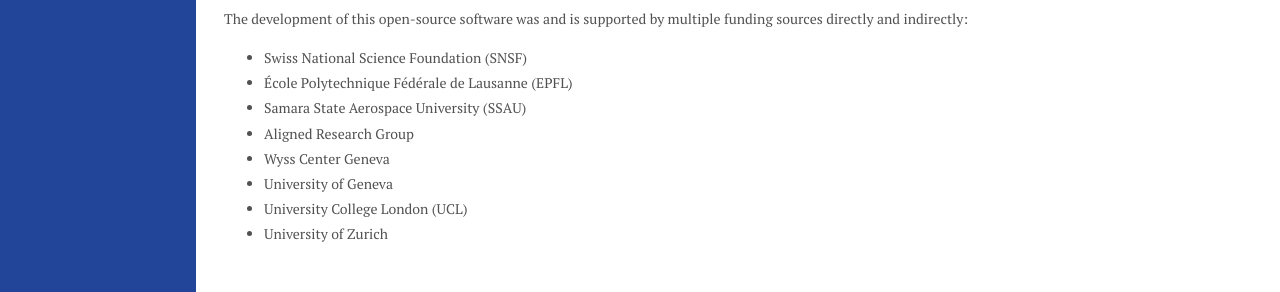
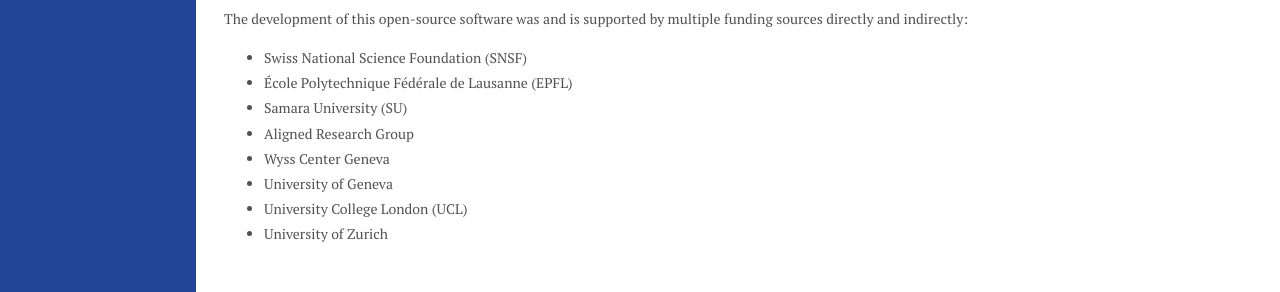
Before and after one commit to OpenNFT/opennft.github.io, a Jekyll site: the page built from _posts/2017-03-14-opennft.md, in a window 1280 px wide and 1242 px high. Shown: the part 828-1120 px from the top of the window. Built offline with Jekyll 4.4.1, drawn with Linux system fonts in a browser that asks for light colours.

```diff
--- a/_posts/2017-03-14-opennft.md
+++ b/_posts/2017-03-14-opennft.md
@@ -26,7 +26,7 @@ Our open-source framework is made to promote community collaboration on neurofee
 The development of this open-source software was and is supported by multiple funding sources directly and indirectly:
 - Swiss National Science Foundation (SNSF)
 - École Polytechnique Fédérale de Lausanne (EPFL)
-- Samara State Aerospace University (SSAU)
+- Samara University (SU)
 - Aligned Research Group
 - Wyss Center Geneva
 - University of Geneva
```
Also changed, not shown: 3 other files.
